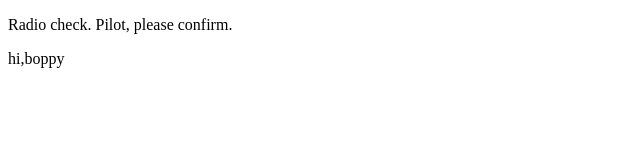
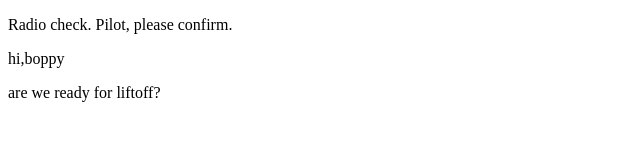
Before and after one commit to nuggetscoot/communication-log-control, a plain HTML site: page index.html in a window 1280 px wide. Shown: the whole page, without its empty margins (0-640 px from the left). Drawn offline with Linux system fonts and the light colour scheme.

Commit message:
liftoff message

```diff
--- a/index.html
+++ b/index.html
@@ -3,5 +3,6 @@
    <body>
       <p>Radio check. Pilot, please confirm.</p>
       <p>hi,boppy</p>
+      <p>are we ready for liftoff?</p>
    </body>
 </html>
```
